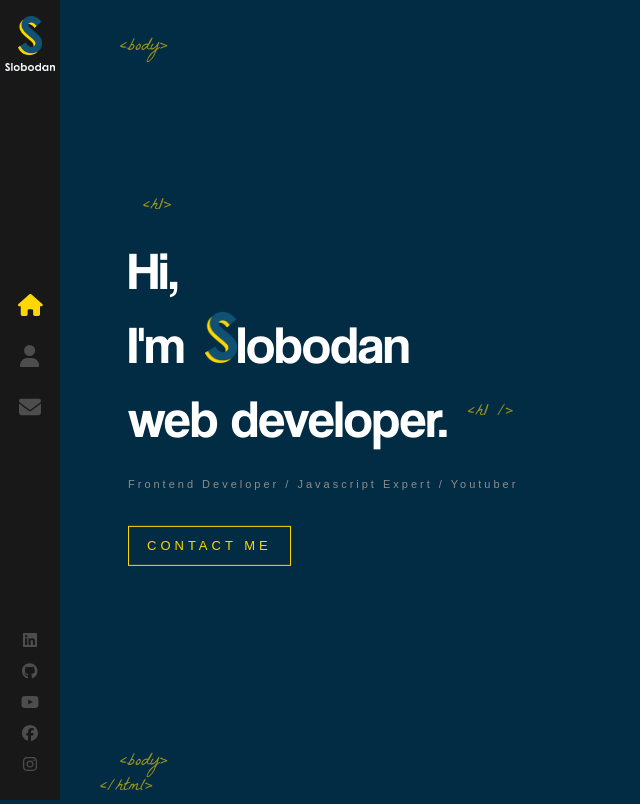
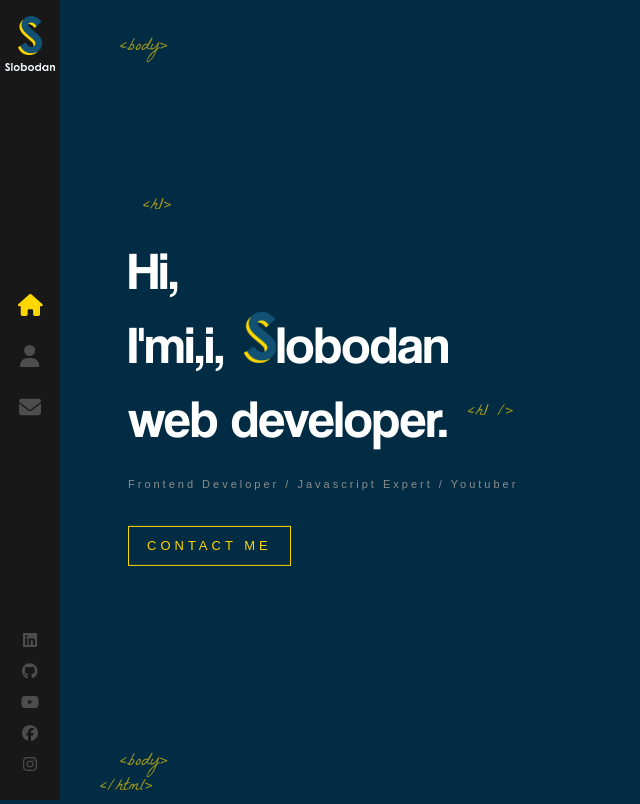
Before and after one commit to PabloDiazTumba/NyHemsida, a React (Create React App) app in the folder react-portfolio/: page / in a window 1280 px wide. Shown: the whole page, without its empty margins (0-640 px from the left). Built offline with nearby package versions, Linux system fonts and the light colour scheme.

Commit message:
First commit

```diff
--- a/react-portfolio/src/components/Home/index.js
+++ b/react-portfolio/src/components/Home/index.js
@@ -16,6 +16,8 @@ const Home = () => {
                 <span className={letterClass}>H</span>
                 <span className={`${letterClass} _12`}>i,</span>
                 <br /> I'm
+                <span className={`${letterClass} _12`}>i,</span>
+                <span className={`${letterClass} _12`}>i,</span>
                 <img src={LogoTitle} alt="developer" />
                 <AnimatedLetters letterClass={letterClass}
                 strArray={nameArray}
```
